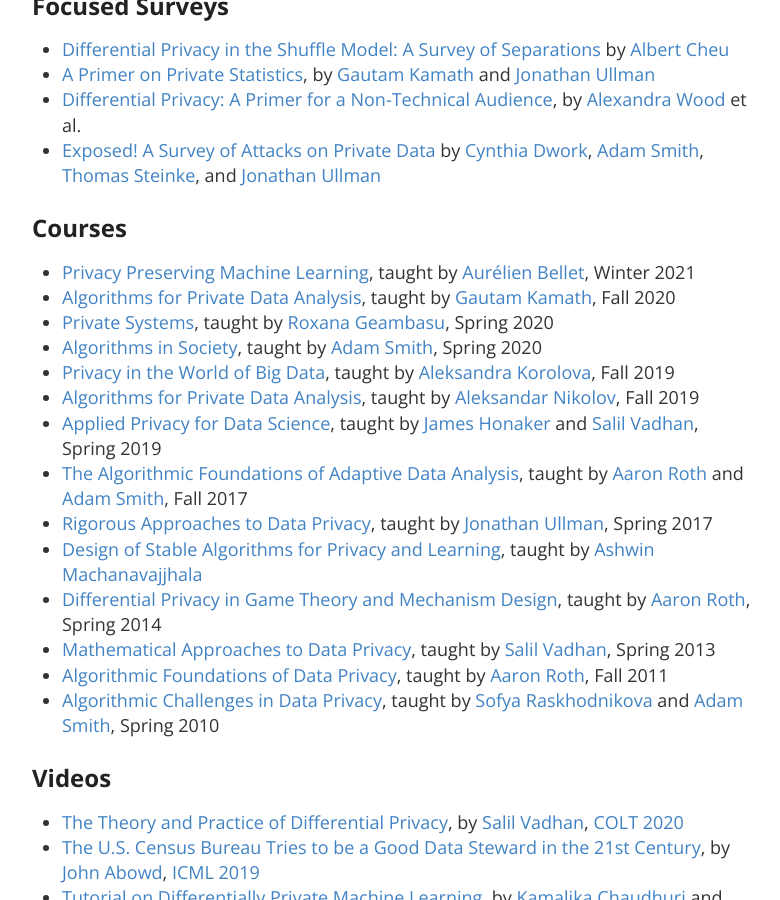
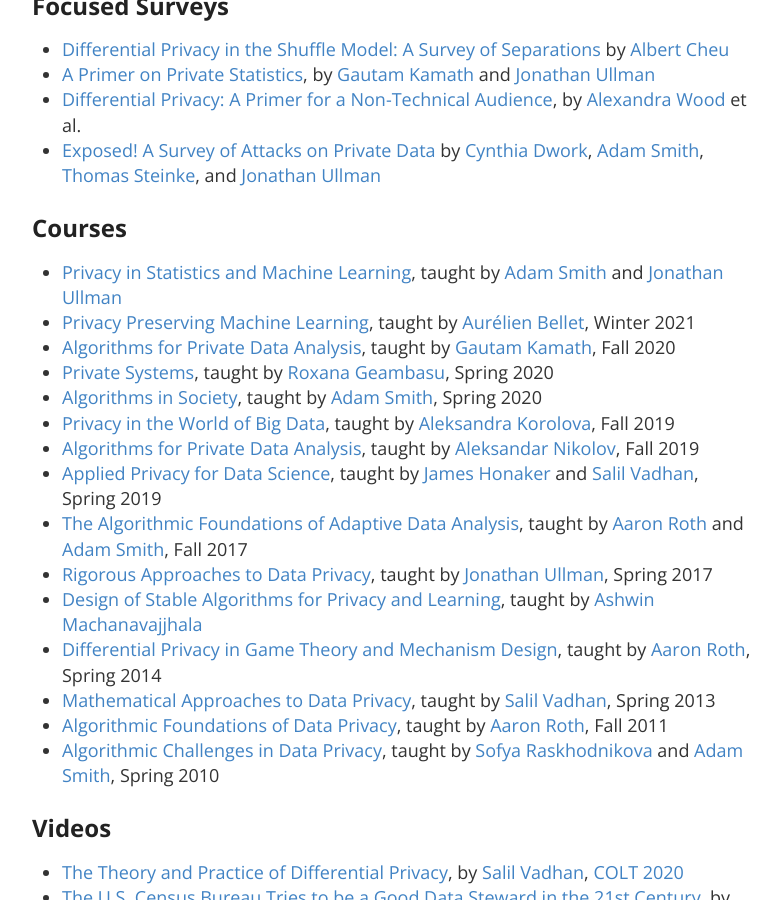
Before and after one commit to differentialprivacy/differentialprivacy, a Jekyll site: the page built from resources.md, in a window 1280 px wide and 900 px high, scrolled down 361 px. Shown: the whole window, without its empty margins (248-1028 px from the left). Built offline with Jekyll 4.4.1, drawn with Linux system fonts in a browser that asks for light colours.

Commit message:
Update resources.md
Added the NEU-BU privacy course from Spring 2021 to resources.

```diff
--- a/resources.md
+++ b/resources.md
@@ -15,6 +15,7 @@ permalink: /resources/
 * [Exposed! A Survey of Attacks on Private Data](https://privacytools.seas.harvard.edu/publications/exposed-survey-attacks-private-data) by [Cynthia Dwork](https://www.microsoft.com/en-us/research/people/dwork/), [Adam Smith](https://cs-people.bu.edu/ads22/), [Thomas Steinke](http://www.thomas-steinke.net/), and [Jonathan Ullman](http://www.ccs.neu.edu/home/jullman/)
 
 ## Courses
+* [Privacy in Statistics and Machine Learning](https://dpcourse.github.io/), taught by [Adam Smith](https://cs-people.bu.edu/ads22/) and [Jonathan Ullman](http://www.ccs.neu.edu/home/jullman/)
 * [Privacy Preserving Machine Learning](http://researchers.lille.inria.fr/abellet/teaching/private_machine_learning_course.html), taught by [Aurélien Bellet](http://researchers.lille.inria.fr/abellet/), Winter 2021
 * [Algorithms for Private Data Analysis](http://www.gautamkamath.com/CS860-fa2020.html), taught by [Gautam Kamath](http://www.gautamkamath.com/), Fall 2020
 * [Private Systems](https://columbia.github.io/private-systems-class/), taught by [Roxana Geambasu](https://roxanageambasu.github.io/), Spring 2020
```
